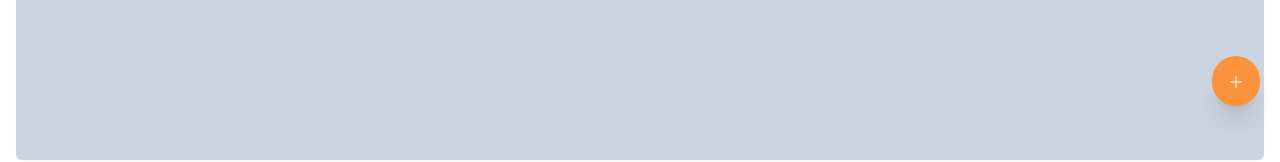
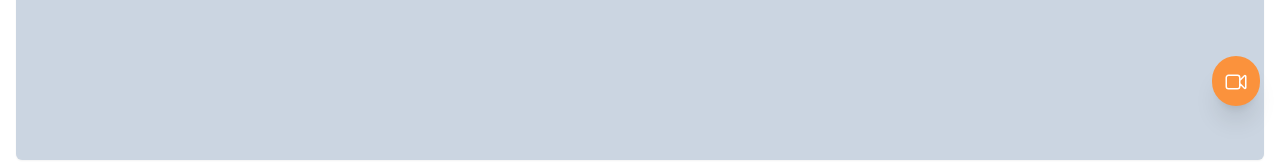
Before and after one commit to BoraParkDev/caroot-market, a Next.js app: page /live in a window 1280 px wide. Shown: the part 598-760 px from the top of the page. Built offline with nearby package versions, Linux system fonts and the light colour scheme.

Commit message:
#modify live icon updated.

```diff
--- a/src/pages/live.tsx
+++ b/src/pages/live.tsx
@@ -1,6 +1,6 @@
 import { NextPage } from "next";
 import RoundButton from "@/components/Button/RoundButton";
-import Plus from "@/assets/common/ico_plus.svg";
+import LiveSVG from "@/assets/pages/live/ico_live.svg";
 
 const Live: NextPage = () => {
   const arr = new Array(5).fill(1);
@@ -13,7 +13,7 @@ const Live: NextPage = () => {
         </div>
       ))}
       <RoundButton classname="border-transparent">
-        <Plus className="w-6 h-6" />
+        <LiveSVG className="w-6 h-6" />
       </RoundButton>
     </div>
   );
```
Also changed, not shown: src/assets/pages/live/ico_live.svg (added).
